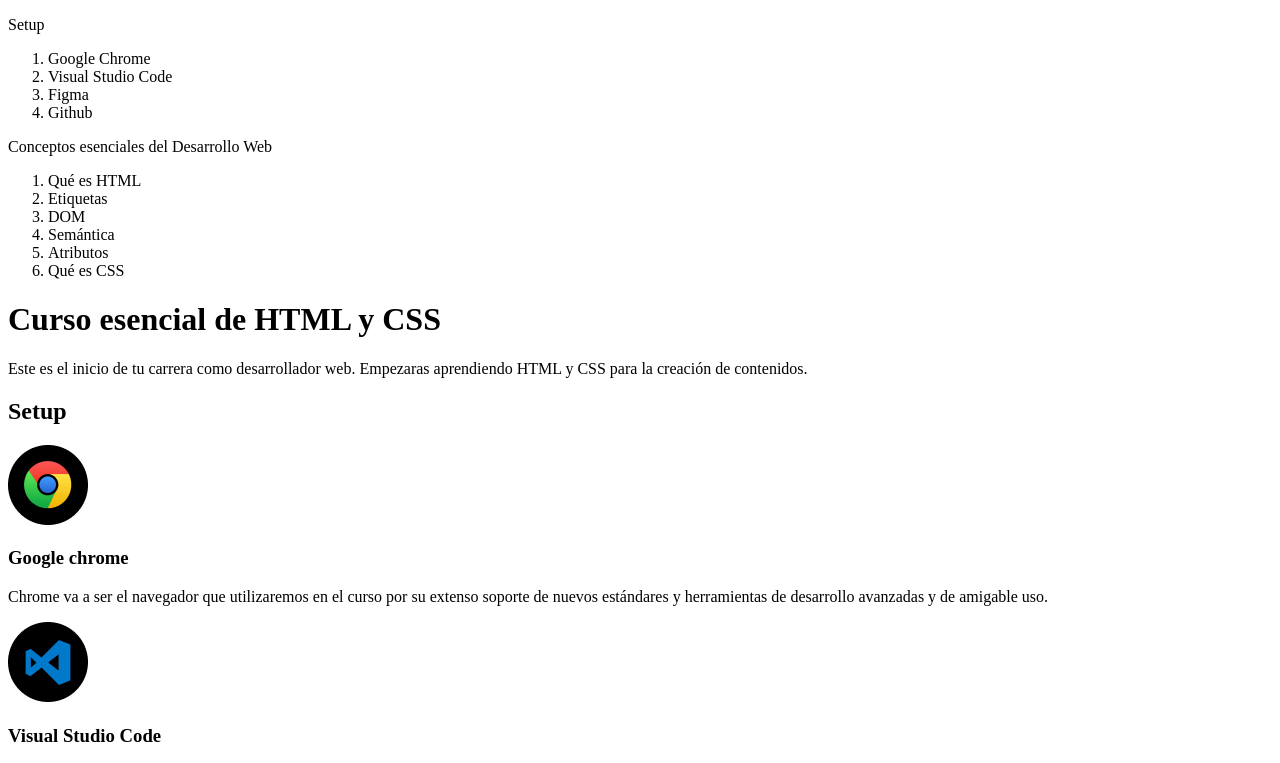
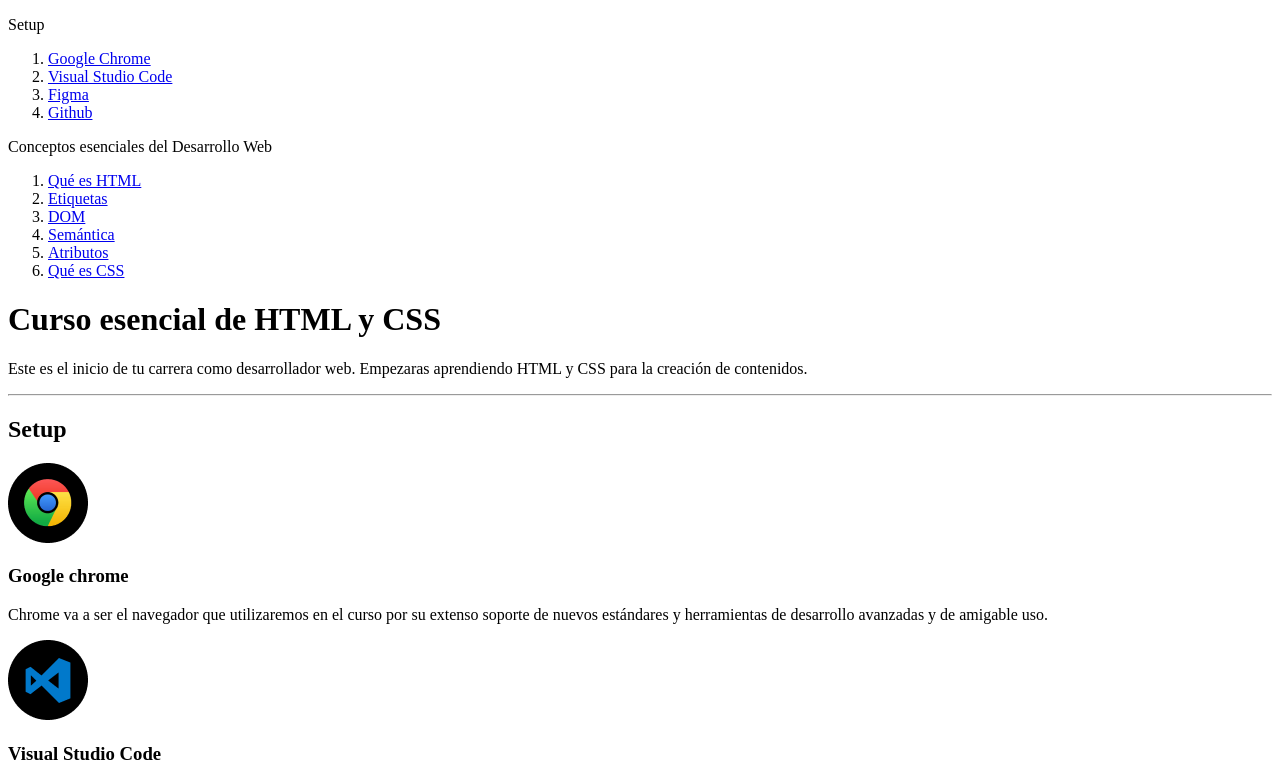
Before and after one commit to Scarletten/curso-html-css, a plain HTML site: page index.html in a window 1280 px wide. Shown: the top 763 px of the page. Drawn offline with Linux system fonts and the light colour scheme.

Commit message:
Avances hasta clase de Rutas y Enlaces

```diff
--- a/index.html
+++ b/index.html
@@ -11,52 +11,93 @@
             <p>Setup</p>
             <nav>
                 <ol>
-                    <li>Google Chrome</li>
-                    <li>Visual Studio Code</li>
-                    <li>Figma</li>
-                    <li>Github</li>
+                    <li>
+                        <a href="#google-chrome">
+                        Google Chrome
+                        </a>
+                    </li>
+                    <li>
+                        <a href="#vsc">
+                        Visual Studio Code
+                        </a>
+                    </li>
+                    <li>
+                        <a href="#figma">
+                        Figma
+                        </a>
+                    </li>
+                    <li>
+                        <a href="#git-hub">
+                        Github
+                        </a>
+                    </li>
                 </ol>
                 <p>Conceptos esenciales del Desarrollo Web</p>
                 <ol>
-                    <li>Qué es HTML</li>
-                    <li>Etiquetas</li>
-                    <li>DOM</li>
-                    <li>Semántica</li>
-                    <li>Atributos</li>
-                    <li>Qué es CSS</li>
+                    <li>
+                        <a href="#html">
+                        Qué es HTML
+                        </a>
+                    </li>
+                    <li>
+                        <a href="#etiquetas">
+                        Etiquetas
+                        </a>
+                    </li>
+                    <li>
+                        <a href="#dom">
+                        DOM
+                        </a>
+                    </li>
+                    <li>
+                        <a href="#semantica">
+                        Semántica
+                        </a>
+                    </li>
+                    <li>
+                        <a href="#atributos">
+                        Atributos
+                        </a>
+                    </li>
+                    <li>
+                        <a href="#CSS">
+                        Qué es CSS
+                        </a>
+                    </li>
                 </ol>
             </nav>
         </header>
         <h1>Curso esencial de HTML y CSS</h1>
         <p>Este es el inicio de tu carrera como desarrollador web. Empezaras aprendiendo HTML y CSS para la creación de contenidos.</p>
+        <hr>
         <h2>Setup</h2>
         <img src="images/google-chrome-logo.png" alt="logo google chrome" title="logo google chrome"/>
-        <h3>Google chrome</h3>
+        <h3 id="google-chrome">Google chrome</h3>
         <p>Chrome va a ser el navegador que utilizaremos en el curso por su extenso soporte de nuevos estándares y herramientas de desarrollo avanzadas y de amigable uso.</p>
         <img src="images/visual-studio-code.png" alt="logo visual studio code" title="logo visual studio code"/>
-        <h3>Visual Studio Code</h3>
+        <h3 id="vsc">Visual Studio Code</h3>
         <p>Visual Studio Code es el editor de texto más popular y potente del mercado actualmente, su fácil uso y la capacidad de extenderlo por medio de plugins lo hace el complemento perfecto para cualquier programador sin importar el lenguaje en el que se desemvuelva.</p>
         <img src="images/Figma.png" alt="logo figma" title="logo figma"/>
-        <h3>Figma</h3>
+        <h3 id="figma">Figma</h3>
         <p>Figma es una la herramienta más popular en la actualidad para entregar diseños a los desarrolladores para su implementación por su fácil uso porque puede ser usado directamente desde el navegador.</p>
         <img src="images/GitHub.png" alt="logo github" title="logo github"/>
-        <h3>Github</h3>
+        <h3 id="git-hub">Github</h3>
         <p>Así como en Facebook te encuentran tus amigos, en Github te encuentran otras programadoras y programadores de todo el mundo, en vez de subir fotos de tus viajes aquí subes tu código y puedes elegir hacerlo “open source” o guardarlo de manera privada, Github será esencial para almacenar tu futuro portafolio.</p>
         <hr>
         <h2>Conceptos esenciales del Desarrollo Web</h2>
-        <h3>Qué es HTML</h3>
+        <h3 id="html">Qué es HTML</h3>
         <p>Hyper Text Markup Language o Lenguaje de marcas Hipertexto. Es el componente más básico de la web. Define el significado y la estructura del contenido.</p>
-        <h3>Etiquetas</h3>
+        <h3 id="etiquetas">Etiquetas</h3>
         <p>Las etiquetas HTML van a ayudarnos a brindar una estructura y semántica al contenido de nuestro website y cada una tiene características y usos diferentes aunque visualmente den un resultado similar.</p>
         <p>Muchas etiquetas son fácil de diferencias como los headings o las imágenes y otras diferentes como header, footer, section o div, aquí es donde la semántica será la respuesta y si sabemos un poco de inglés también podremos darnos una pequeña idea de su uso pero en este curso vamos a usar las más importantes y que serán parte de tu día a día como Software Developer.</p>
-        <h3>DOM</h3>
+        <h3 id="dom">DOM</h3>
         <p>El Document Object Model es una estructura de árbol que representará todos nuestros proyectos web como si un árbol genealógico fuera: padres, hijos, hermanos con niveles infinitos. cuando entendemos esta anidación podemos identificar dependencias, herencias en css y que tan complejo es nuestro proyecto.</p>
         <img src="images/dom.png" alt="cuadro DOM" title="cuadro DOM"/>
-        <h3>Semántica</h3>
+        <h3 id="semantica">Semántica</h3>
         <p>La semántica le brinda sentido a cada elemento existen en un sitio web, algunos elementos será meramente decorativos y no deben significar nada pero otros serán títulos y deberán estar en diferente jerarquías o alguna secciones serán más relevantes que otras, esto ayudará a los motores de búsqueda como Google o Duck Duck Go a diferenciar tu contenido, categorizar y será la herramientas más valiosa para estar en los primeros resultados de búsqueda SEO. También ayudará a la accesibilidad de tu sitio web, para que personas con habilidades diferentes puedan entender cada contenido.</p>
-        <h3>Atributos</h3>
+        <h3 id="atributos">Atributos</h3>
         <p>Los atributos le dan características extra a las etiquetas para complementar información y son pre programadas por el navegador, algunos atributos funcionan en todas las etiquetas de la misma forma como ‘class’ pero otros atributos funcionan en solo alguna etiquetas como src</p>
-        <h3>CSS</h3>
+        <h3 id="CSS">CSS</h3>
         <p>Hojas de Estilo en Cascada (del inglés Cascading Style Sheets) o CSS es el lenguaje de estilos utilizado para describir la presentación de documentos HTML</p>
         <img src="images/css.png" alt="css" title="css"/>
         <h2>Modelo de caja</h2>
@@ -82,5 +123,20 @@
             <li>border-block | border-inline | border-block-start | border-block-end | border-inline-start | border-inline-end</li>
             <li>padding-block | padding-inline | padding-block-start | padding-block-end | padding-inline-start | padding-inline-end</li>
         </ul>
+        <p>
+            Si tienes alguna pregunta escríbeme a
+            <a href="mailto:scaadanc@gmail.com">scaadanc@gmail.com</a>
+        </p>
+        <p>
+            Visita otros sitios de interés
+        </p>
+        <ul>
+            <li>
+                <a href="https://www.practicaenlinea.cl">página web de Práctica en Línea</a>
+            </li>
+            <li>
+                <a href="https://www.cleft.cl" target="_blanck">página web de Cleft</a>
+            </li>
+        </ul>
     </body>
 </html>
```
